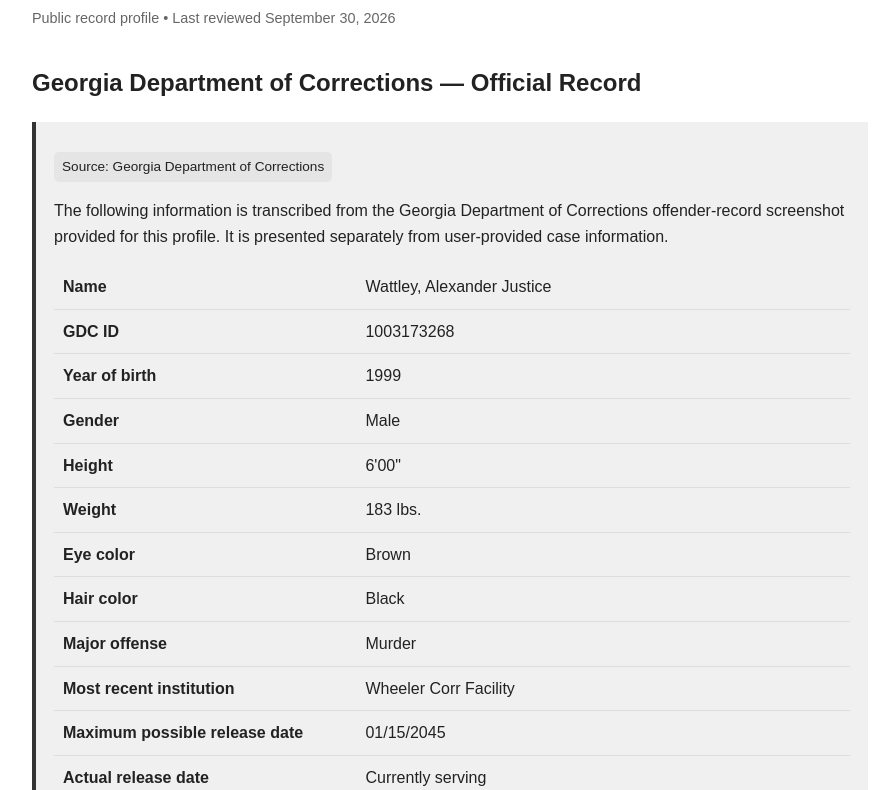
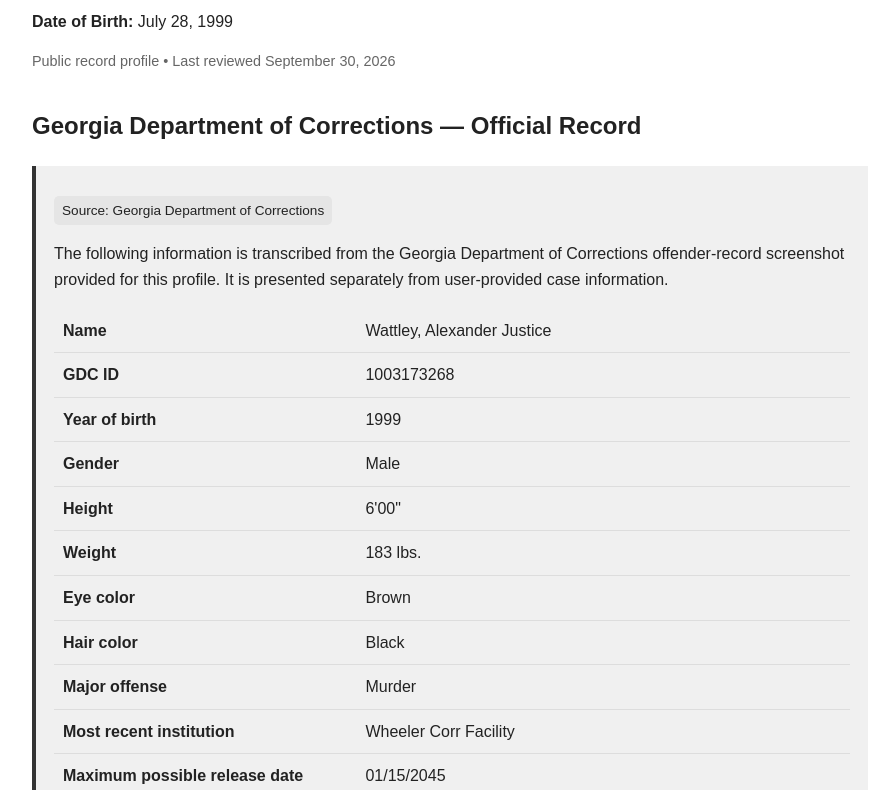
Before and after one commit to longlivemahogany/mahogany-white, a plain HTML site: page index.html in a window 1280 px wide. Shown: the part 136-926 px from the top of the page, without its empty margins (190-1071 px from the left). Drawn offline with Linux system fonts and the light colour scheme.

Commit message:
Add date of birth to profile in index.html

```diff
--- a/index.html
+++ b/index.html
@@ -23,6 +23,7 @@ a{color:#0645ad}
 <body>
 <main>
 <h1>Alexander Justice Wattley</h1>
+<p><strong>Date of Birth:</strong> July 28, 1999</p>
 <p class="updated">Public record profile • Last reviewed September 30, 2026</p>
 
 <h2>Georgia Department of Corrections — Official Record</h2>
```
